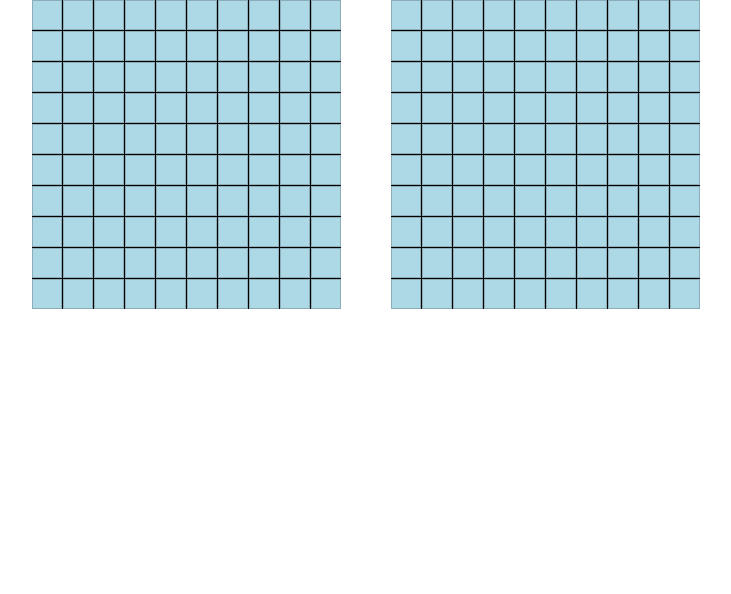
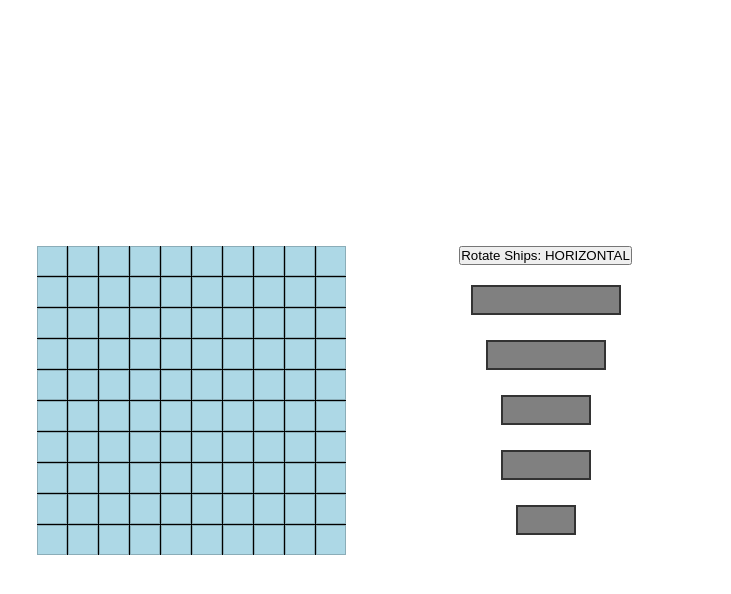
Before and after one commit to coolzacode/Battleship, a website built with webpack: page src/template.html in a window 1280 px wide. Shown: the whole page, without its empty margins (274-1005 px from the left). Built offline with nearby package versions, Linux system fonts and the light colour scheme.

Commit message:
feat: rotate ships in dom

```diff
--- a/src/dom.js
+++ b/src/dom.js
@@ -14,11 +14,7 @@ export function renderBoard(boardElement, gameboard) {
 
       if (grid[r][c] === 'hit') cell.classList.add('hit-cell');
       if (grid[r][c] === 'miss') cell.classList.add('miss-cell');
-      if (
-        boardElement.id === 'player-board' &&
-        typeof grid[r][c] === 'object' &&
-        grid[r][c] !== null
-      ) {
+      if (boardElement.id === 'player-board' && typeof grid[r][c] === 'object' && grid[r][c] !== null) {
         cell.classList.add('ship-cell');
       }
 
@@ -30,6 +26,21 @@ export function renderBoard(boardElement, gameboard) {
 
 export function setupUI() {
   const game = new Gamecontroller();
+
+  let currentOrientation = 'horizontal';
+
+  const rotateBtn = document.getElementById('rotate-btn');
+  const dockyard = document.getElementById('dockyard');
+  const ships = document.querySelectorAll('.ship');
+
+  rotateBtn.addEventListener('click', () => {
+    currentOrientation = currentOrientation === 'horizontal' ? 'vertical' : 'horizontal';
+    rotateBtn.textContent = `Rotate Ships: ${currentOrientation.toUpperCase()}`;
+    dockyard.classList.toggle('vertical-layout');
+    ships.forEach((ship) => {
+      ship.classList.toggle('vertical');
+    });
+  });
 
   const playerBoardEl = document.getElementById('player-board');
   const computerBoardEl = document.getElementById('computer-board');
@@ -49,9 +60,7 @@ export function setupUI() {
     renderBoard(computerBoardEl, game.computerPlayer.gameboard);
 
     if (game.winner) {
-      alert(
-        `${game.winner.type === 'real' ? 'You' : 'The Computer'} has won the game!`
-      );
+      alert(`${game.winner.type === 'real' ? 'You' : 'The Computer'} has won the game!`);
     }
   });
 }
--- a/src/gameboard.js
+++ b/src/gameboard.js
@@ -6,9 +6,7 @@ export default class Gameboard {
   }
 
   generateArray() {
-    return Array.from({ length: 10 }, () =>
-      Array.from({ length: 10 }, () => null)
-    );
+    return Array.from({ length: 10 }, () => Array.from({ length: 10 }, () => null));
   }
 
   placeShip(ship, coordinates, orientation) {
--- a/src/player.js
+++ b/src/player.js
@@ -39,11 +39,7 @@ export default class Player {
 
         const ship = new Ship(shipSize);
 
-        isShipPlaced = this.gameboard.placeShip(
-          ship,
-          [row, col],
-          shipDirection
-        );
+        isShipPlaced = this.gameboard.placeShip(ship, [row, col], shipDirection);
       }
     }
   }
--- a/src/style.css
+++ b/src/style.css
@@ -2,6 +2,17 @@
   margin: 0;
   padding: 0;
   box-sizing: border-box;
+}
+
+body {
+  height: 100vh;
+  display: flex;
+  justify-content: center;
+  align-items: center;
+}
+
+.hidden {
+  display: none !important;
 }
 
 .game-container {
@@ -35,3 +46,74 @@
 .miss-cell {
   background-color: gray;
 }
+
+.layout {
+  display: flex;
+  flex-direction: column;
+  align-items: center;
+  gap: 20px;
+}
+
+#dockyard {
+  display: flex;
+  flex-direction: column;
+  justify-content: center;
+  align-items: center;
+  gap: 10px;
+  width: 300px;
+}
+
+#dockyard.vertical-layout {
+  flex-direction: row;
+  align-items: flex-start;
+}
+
+.ship {
+  height: 30px;
+  background-color: gray;
+  border: 2px solid #333333;
+  cursor: grab;
+  margin-bottom: 15px;
+}
+
+#carrier {
+  width: 150px;
+}
+#battleship {
+  width: 120px;
+}
+#destroyer {
+  width: 90px;
+}
+#submarine {
+  width: 90px;
+}
+#patrol {
+  width: 60px;
+}
+
+.ship.vertical {
+  width: 30px !important;
+  margin-right: 15px;
+}
+
+#carrier.vertical {
+  height: 150px;
+}
+#battleship.vertical {
+  height: 120px;
+}
+#destroyer.vertical {
+  height: 90px;
+}
+#submarine.vertical {
+  height: 90px;
+}
+#patrol.vertical {
+  height: 60px;
+}
+
+.ship:active {
+  cursor: grabbing;
+  opacity: 0.6;
+}
--- a/src/template.html
+++ b/src/template.html
@@ -9,7 +9,17 @@
     <main>
       <div class="game-container">
         <div id="player-board" class="board"></div>
-        <div id="computer-board" class="board"></div>
+        <div id="layout-container" class="layout">
+          <button id="rotate-btn">Rotate Ships: HORIZONTAL</button>
+          <div id="dockyard">
+            <div id="carrier" data-length="5" class="ship" draggable="true"></div>
+            <div id="battleship" data-length="4" class="ship" draggable="true"></div>
+            <div id="destroyer" data-length="3" class="ship" draggable="true"></div>
+            <div id="submarine" data-length="3" class="ship" draggable="true"></div>
+            <div id="patrol" data-length="2" class="ship" draggable="true"></div>
+          </div>
+        </div>
+        <div id="computer-board" class="board hidden"></div>
       </div>
     </main>
   </body>
```
Also changed, not shown: webpack.config.js (+10 -10 lines), 1 other file.
